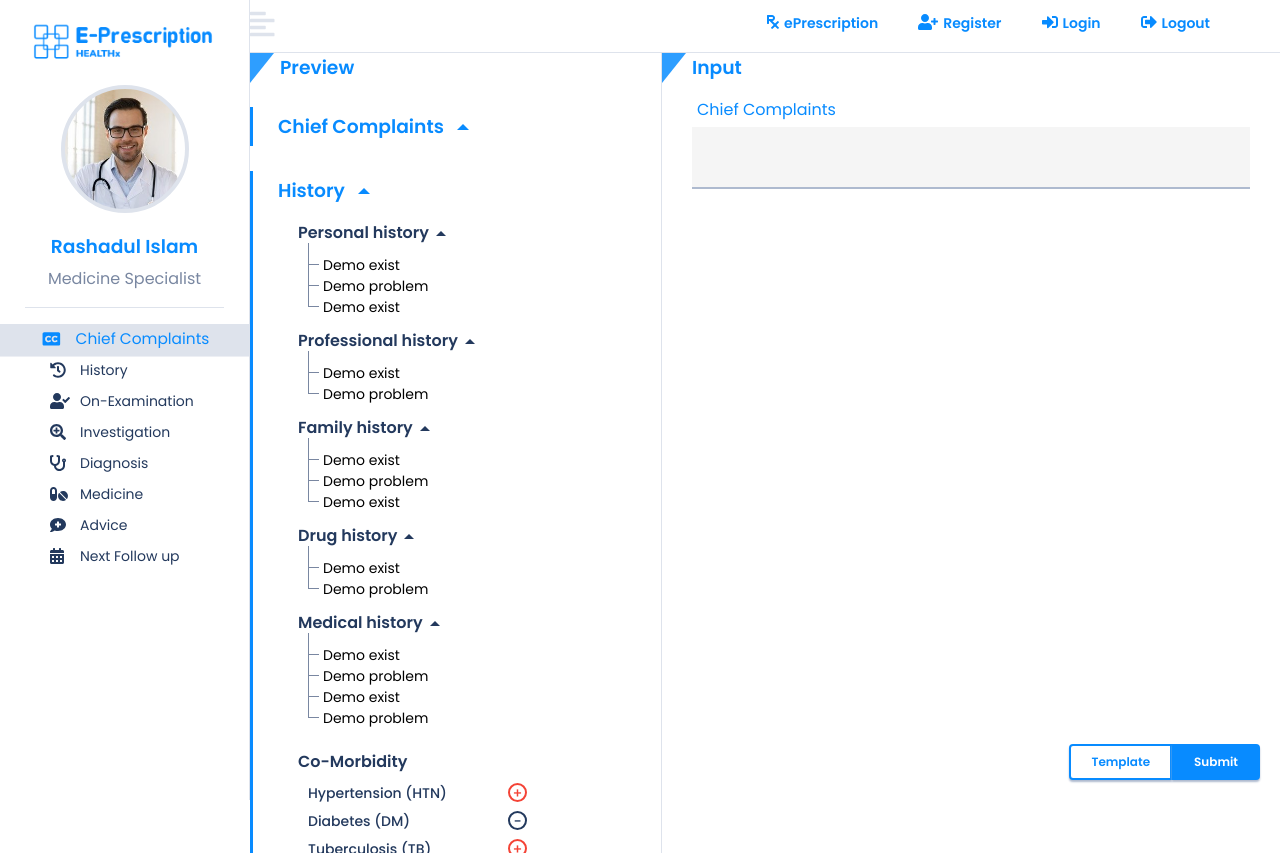
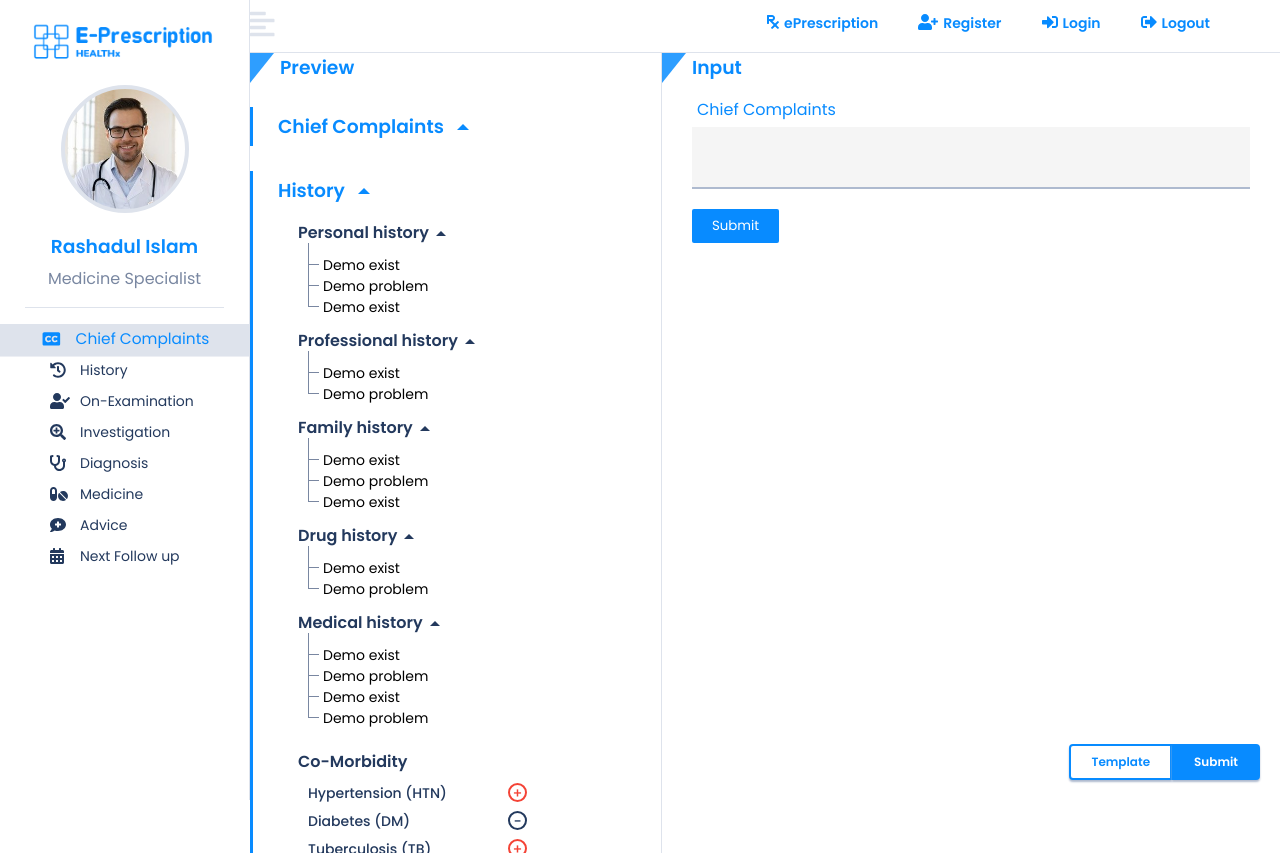
Before and after one commit to sajidurshajib/e-presscription-frontend, a React (Create React App) app: page / in a window 1280 px wide. Both pictures are taken after a click on the item "Chief Complaints". Built offline with nearby package versions, Linux system fonts and the light colour scheme.

Commit message:
ChiefComplaints input data into reducer

```diff
--- a/src/components/InputSection/ChiefComplaintsInp/ChiefComplaintsInp.js
+++ b/src/components/InputSection/ChiefComplaintsInp/ChiefComplaintsInp.js
@@ -1,12 +1,16 @@
 import { useState, useEffect } from 'react'
+import { useContext } from 'react'
+import { ChiefComplaints } from '../../../allContext'
 import { lastLine } from '../../../utils/Lines'
 import Suggestion from '../../ReUsable/Suggestion/Suggestion'
 import TextField from '../../ReUsable/TextField/TextField'
 import classes from './ChiefComplaintsInp.module.css'
 
 const ChiefComplaintsInp = () => {
+    const { stateChief, dispatchChief } = useContext(ChiefComplaints)
+
     const [text, setText] = useState('')
-    const [cc, setCc] = useState('')
+    const [cc, setCc] = useState([])
 
     const concatSet = (conc) => {
         let lastIndex = text.lastIndexOf('\n')
@@ -30,7 +34,16 @@ const ChiefComplaintsInp = () => {
         if (lastLine(text)) {
             funFetch()
         }
-    }, [text, setCc])
+    }, [text, cc, setCc])
+
+    const submit = (e) => {
+        e.preventDefault()
+        dispatchChief({
+            type: 'input',
+            payload: stateChief.cc === [] ? text : stateChief.cc.concat('\n' + text),
+        })
+        setText('')
+    }
 
     // Return
     return (
@@ -38,6 +51,7 @@ const ChiefComplaintsInp = () => {
             <TextField text={text} setText={setText} label="Chief Complaints" />
 
             {lastLine(text) ? <Suggestion arr={cc} setText={concatSet} /> : null}
+            <button onClick={submit}>Submit</button>
         </div>
     )
 }
--- a/src/components/InputSection/ChiefComplaintsInp/ChiefComplaintsInp.module.css
+++ b/src/components/InputSection/ChiefComplaintsInp/ChiefComplaintsInp.module.css
@@ -4,3 +4,17 @@
 .ChiefComplaintsInp h3 {
     margin-top: 0;
 }
+.ChiefComplaintsInp button {
+    display: block;
+    border: none;
+    background: var(--primary);
+    color: var(--white);
+    border-radius: 2px;
+    padding: 7px 20px;
+    transition: 300ms;
+    margin-top: 15px;
+}
+.ChiefComplaintsInp button:hover {
+    cursor: pointer;
+    background: var(--secondary);
+}
```
